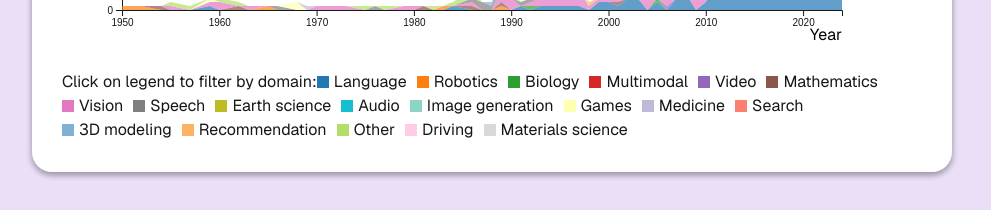
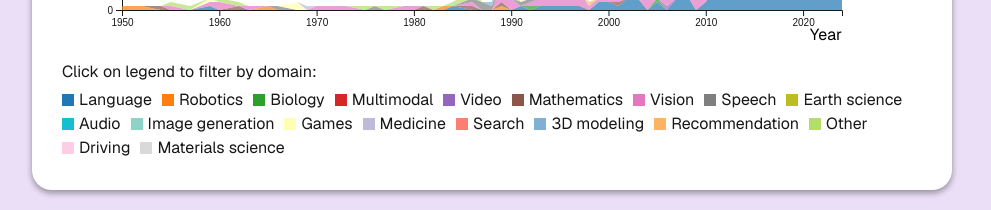
Before and after one commit to WangJieee/info-viz-d3, a Next.js app: page / in a window 1280 px wide. Shown: the part 2110-2320 px from the top of the page, without its empty margins (0-991 px from the left). Built offline with nearby package versions, Linux system fonts and the light colour scheme.

Commit message:
update ui

```diff
--- a/src/components/StackedAreaChart.js
+++ b/src/components/StackedAreaChart.js
@@ -99,8 +99,8 @@ const StackedAreaChart = () => {
         <text x={width-20} y={height-20} textAnchor="end">Year</text>
         <text x={margin.left/2} y={30} textAnchor="start">Number of AI models</text>
       </svg>
-      <div style={{ display: "flex", flexWrap: "wrap", marginTop: "10px" }}>
-        <div>Click on legend to filter by domain:</div>
+      <div>Click on legend to filter by domain: </div>
+      <div style={{ display: "flex", flexWrap: "wrap", marginTop: "4px" }}>
         {Array.from(colorScale.domain()).map((domain, i) => (
           <div key={i} style={{ display: "flex", alignItems: "center", marginRight: "10px" }}
               onClick={() => {
```
